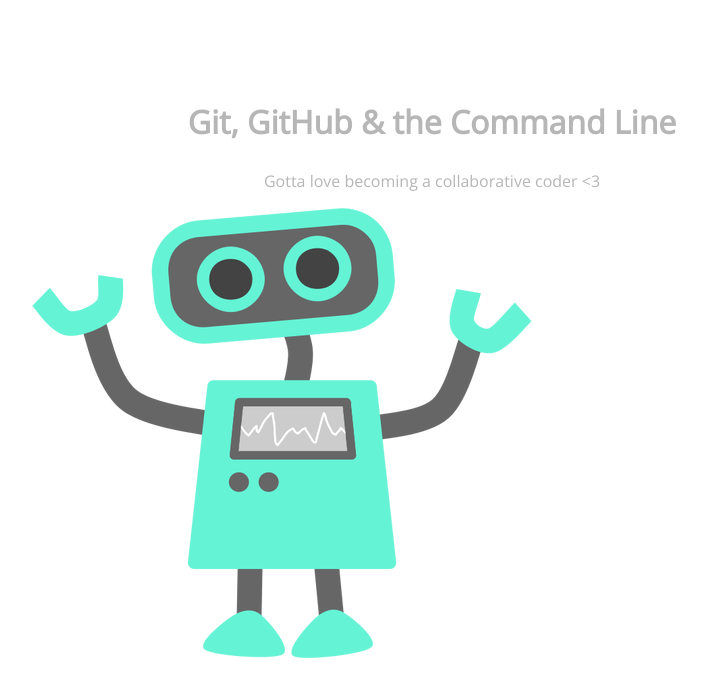
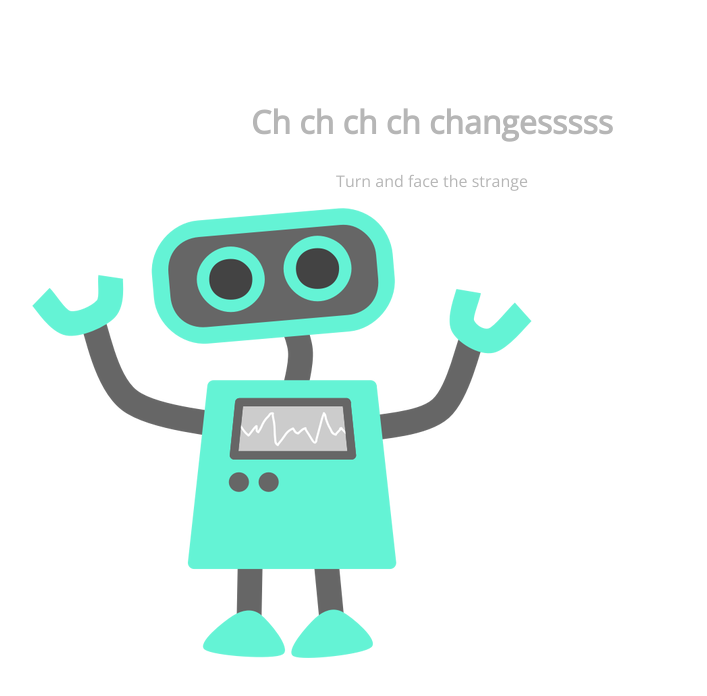
Before and after one commit to melanietrz/skillcrush-105, a plain HTML site: page index.html in a window 1280 px wide. Shown: the whole page, without its empty margins (208-915 px from the left). Drawn offline with nearby package versions, Linux system fonts and the light colour scheme.

Commit message:
text change

```diff
--- a/index.html
+++ b/index.html
@@ -8,8 +8,8 @@
 </head>
 <body>
 	<section>
-		<h1>Git, GitHub & the Command Line</h1>
-		<p>Gotta love becoming a collaborative coder <3</p>
+		<h1>Ch ch ch ch changesssss</h1>
+		<p>Turn and face the strange</p>
 		<img src="img/happy-blue-robot.png">
 	</section>
 </body>
```
